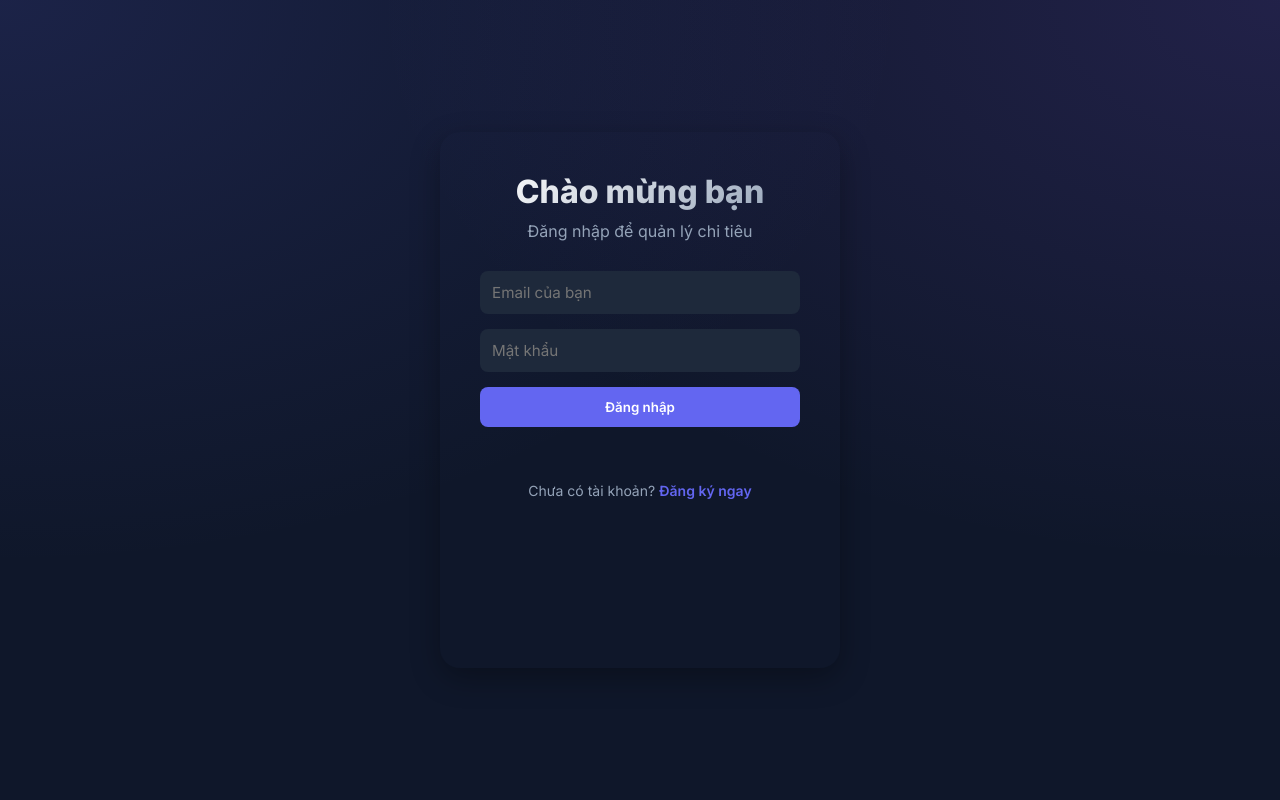
After one commit to NguyenHieu0204/PM-quan-ly-chi-tieu, a Flask app: page /auth in a window 1280 px wide. The commit adds this page. Run offline with Flask 3, Linux system fonts and the light colour scheme.

Commit message:
Implement Auth: Protect routes and isolate data with Supabase RLS

```diff
--- a/app.py
+++ b/app.py
@@ -1,37 +1,105 @@
-from flask import Flask, request, jsonify, render_template, send_file
+from flask import Flask, request, jsonify, render_template, send_file, redirect, url_for, session
 import os
 import pandas as pd
 from datetime import datetime
 import io
 from supabase import create_client, Client
 from dotenv import load_dotenv
+from functools import wraps
 
 load_dotenv()
 
 app = Flask(__name__)
+app.secret_key = os.environ.get("SECRET_KEY", "default-secret-key")
 
 # Supabase Setup
 url: str = os.environ.get("SUPABASE_URL")
 key: str = os.environ.get("SUPABASE_KEY")
 supabase: Client = create_client(url, key)
 
+def login_required(f):
+    @wraps(f)
+    def decorated_function(*args, **kwargs):
+        if 'user' not in session:
+            if request.path in ['/add', '/update', '/list'] or request.path.startswith('/delete'):
+                return jsonify({'error': 'Unauthorized'}), 401
+            return redirect(url_for('auth'))
+        return f(*args, **kwargs)
+    return decorated_function
+
 @app.route('/')
+@login_required
 def index():
-    return render_template('index.html')
+    return render_template('index.html', user=session['user'])
+
+@app.route('/auth')
+def auth():
+    if 'user' in session:
+        return redirect(url_for('index'))
+    return render_template('auth.html')
+
+@app.route('/register', methods=['POST'])
+def register():
+    data = request.json
+    try:
+        res = supabase.auth.sign_up({
+            "email": data['email'],
+            "password": data['password']
+        })
+        if res.user:
+            return jsonify({'status': 'ok', 'message': 'Đăng ký thành công! Hãy kiểm tra email để xác nhận (nếu có).'})
+        else:
+            return jsonify({'status': 'error', 'message': 'Đăng ký thất bại.'}), 400
+    except Exception as e:
+        return jsonify({'status': 'error', 'message': str(e)}), 400
+
+@app.route('/login', methods=['POST'])
+def login():
+    data = request.json
+    try:
+        res = supabase.auth.sign_in_with_password({
+            "email": data['email'],
+            "password": data['password']
+        })
+        if res.user:
+            session['user'] = {
+                'id': res.user.id,
+                'email': res.user.email
+            }
+            return jsonify({'status': 'ok'})
+        else:
+            return jsonify({'status': 'error', 'message': 'Sai email hoặc mật khẩu.'}), 401
+    except Exception as e:
+        return jsonify({'status': 'error', 'message': str(e)}), 400
+
+@app.route('/logout')
+def logout():
+    supabase.auth.sign_out()
+    session.pop('user', None)
+    return redirect(url_for('auth'))
 
 @app.route('/add', methods=['POST'])
+@login_required
 def add_expense():
     data = request.json
-    # Supabase expects float for amount
+    # The default value for user_id in Supabase is auth.uid(),
+    # but since RLS is enabled, we should specify it if we use Service Role,
+    # or just let Supabase handle it if we use the user's session token.
+    # However, supabase-py by default uses the key provided.
+    # To use the user's session, we'd need to set the session in the client.
+
+    # Simple way: just pass the user_id from our session
     res = supabase.table("expenses").insert({
         "amount": float(data['amount']),
         "type": data['type'],
         "description": data['description'],
-        "date": data['date']
+        "date": data['date'],
+        "user_id": session['user']['id']
     }).execute()
     return jsonify({'status': 'ok'})
 
 @app.route('/update', methods=['POST'])
+@login_required
 def update_expense():
     data = request.json
     res = supabase.table("expenses").update({
@@ -39,20 +107,22 @@ def update_expense():
         "type": data['type'],
         "description": data['description'],
         "date": data['date']
-    }).eq("id", int(data['id'])).execute()
+    }).eq("id", int(data['id'])).eq("user_id", session['user']['id']).execute()
     return jsonify({'status': 'ok'})
 
 @app.route('/delete/<int:id>', methods=['DELETE', 'POST'])
+@login_required
 def delete_expense(id):
-    supabase.table("expenses").delete().eq("id", id).execute()
+    supabase.table("expenses").delete().eq("id", id).eq("user_id", session['user']['id']).execute()
     return jsonify({'status': 'ok'})
 
 @app.route('/list')
+@login_required
 def get_expenses():
     start = request.args.get('start')
     end = request.args.get('end')
 
-    query = supabase.table("expenses").select("*")
+    query = supabase.table("expenses").select("*").eq("user_id", session['user']['id'])
     if start and end:
         query = query.gte("date", start).lte("date", end)
 
@@ -60,11 +130,12 @@ def get_expenses():
     return jsonify(res.data)
 
 @app.route('/export')
+@login_required
 def export_excel():
     start = request.args.get('start')
     end = request.args.get('end')
 
-    query = supabase.table("expenses").select("*")
+    query = supabase.table("expenses").select("*").eq("user_id", session['user']['id'])
     if start and end:
         query = query.gte("date", start).lte("date", end)
 
@@ -74,7 +145,6 @@ def export_excel():
     if df.empty:
         return "No data to export", 400
 
-    # Reorder/rename columns for export
     df_export = df[["id", "amount", "type", "description", "date"]]
     df_export.columns = ["ID", "Số tiền (VNĐ)", "Phân loại", "Nội dung", "Ngày"]
 
@@ -88,11 +158,10 @@ def export_excel():
                      download_name=f"Bao_cao_chi_tieu_{datetime.now().strftime('%Y%m%d')}.xlsx",
                      mimetype='application/vnd.openxmlformats-officedocument.spreadsheetml.sheet')
 
-# Backup/Import functionality can be adapted or removed for Supabase
-# For now, I'll keep simple JSON backup
 @app.route('/backup')
+@login_required
 def backup_json():
-    res = supabase.table("expenses").select("*").execute()
+    res = supabase.table("expenses").select("*").eq("user_id", session['user']['id']).execute()
     output = io.BytesIO(str(res.data).encode())
     return send_file(output, as_attachment=True, download_name=f"Backup_TaiChinh_{datetime.now().strftime('%Y%m%d')}.json")
 
--- /dev/null
+++ b/templates/auth.html
@@ -0,0 +1,165 @@
+<!DOCTYPE html>
+<html lang="vi">
+<head>
+    <meta charset="UTF-8">
+    <meta name="viewport" content="width=device-width, initial-scale=1.0">
+    <title>Xpense - Đăng nhập</title>
+    <link rel="stylesheet" href="/static/style.css">
+    <link href="https://fonts.googleapis.com/css2?family=Inter:wght@400;500;600;700;800&display=swap" rel="stylesheet">
+    <style>
+        .auth-container {
+            max-width: 400px;
+            margin: 100px auto;
+            padding: 40px;
+            background: var(--card-bg);
+            border-radius: 20px;
+            border: 1px solid var(--border);
+            box-shadow: 0 10px 30px rgba(0,0,0,0.3);
+        }
+        .auth-header {
+            text-align: center;
+            margin-bottom: 30px;
+        }
+        .auth-header h1 {
+            font-size: 32px;
+            font-weight: 800;
+            margin-bottom: 10px;
+        }
+        .auth-form input {
+            width: 100%;
+            padding: 12px;
+            margin-bottom: 15px;
+            background: #1e293b;
+            border: 1px solid var(--border);
+            border-radius: 8px;
+            color: white;
+        }
+        .auth-btn {
+            width: 100%;
+            padding: 12px;
+            background: var(--primary);
+            color: white;
+            border: none;
+            border-radius: 8px;
+            font-weight: 600;
+            cursor: pointer;
+            transition: all 0.3s;
+        }
+        .auth-btn:hover {
+            filter: brightness(1.1);
+            transform: translateY(-1px);
+        }
+        .toggle-text {
+            text-align: center;
+            margin-top: 20px;
+            color: var(--text-muted);
+            font-size: 14px;
+        }
+        .toggle-text a {
+            color: var(--primary);
+            text-decoration: none;
+            font-weight: 600;
+        }
+        #message {
+            text-align: center;
+            margin-top: 15px;
+            font-size: 14px;
+            min-height: 20px;
+        }
+        .success { color: var(--success); }
+        .error { color: #ef4444; }
+    </style>
+</head>
+<body>
+    <div class="auth-container">
+        <div class="auth-header">
+            <h1 id="authTitle">Chào mừng bạn</h1>
+            <p id="authSubtitle" style="color: var(--text-muted)">Đăng nhập để quản lý chi tiêu</p>
+        </div>
+
+        <div class="auth-form">
+            <input type="email" id="email" placeholder="Email của bạn" required>
+            <input type="password" id="password" placeholder="Mật khẩu" required>
+            <button id="authBtn" class="auth-btn" onclick="handleAuth()">Đăng nhập</button>
+        </div>
+
+        <div id="message"></div>
+
+        <div class="toggle-text">
+            <span id="toggleQuestion">Chưa có tài khoản?</span>
+            <a href="#" id="toggleAction" onclick="toggleMode()">Đăng ký ngay</a>
+        </div>
+    </div>
+
+    <script>
+        let isLogin = true;
+
+        function toggleMode() {
+            isLogin = !isLogin;
+            const title = document.getElementById('authTitle');
+            const subtitle = document.getElementById('authSubtitle');
+            const btn = document.getElementById('authBtn');
+            const question = document.getElementById('toggleQuestion');
+            const action = document.getElementById('toggleAction');
+            const msg = document.getElementById('message');
+
+            msg.innerText = '';
+
+            if (isLogin) {
+                title.innerText = 'Chào mừng bạn';
+                subtitle.innerText = 'Đăng nhập để quản lý chi tiêu';
+                btn.innerText = 'Đăng nhập';
+                question.innerText = 'Chưa có tài khoản?';
+                action.innerText = 'Đăng ký ngay';
+            } else {
+                title.innerText = 'Tạo tài khoản';
+                subtitle.innerText = 'Bắt đầu hành trình tài chính mới';
+                btn.innerText = 'Đăng ký';
+                question.innerText = 'Đã có tài khoản?';
+                action.innerText = 'Đăng nhập ngay';
+            }
+        }
+
+        async function handleAuth() {
+            const email = document.getElementById('email').value;
+            const password = document.getElementById('password').value;
+            const msg = document.getElementById('message');
+
+            if (!email || !password) {
+                msg.innerText = 'Vui lòng điền đầy đủ thông tin';
+                msg.className = 'error';
+                return;
+            }
+
+            const url = isLogin ? '/login' : '/register';
+            msg.innerText = 'Đang xử lý...';
+            msg.className = '';
+
+            try {
+                const res = await fetch(url, {
+                    method: 'POST',
+                    headers: { 'Content-Type': 'application/json' },
+                    body: JSON.stringify({ email, password })
+                });
+
+                const data = await res.json();
+                if (res.ok) {
+                    if (isLogin) {
+                        window.location.href = '/';
+                    } else {
+                        msg.innerText = data.message || 'Đăng ký thành công! Hãy đăng nhập.';
+                        msg.className = 'success';
+                        setTimeout(toggleMode, 2000);
+                    }
+                } else {
+                    msg.innerText = data.message || 'Lỗi: ' + res.statusText;
+                    msg.className = 'error';
+                }
+            } catch (err) {
+                msg.innerText = 'Lỗi kết nối server';
+                msg.className = 'error';
+            }
+        }
+    </script>
+</body>
+</html>
--- a/templates/index.html
+++ b/templates/index.html
@@ -47,10 +47,11 @@
             <div style="display: flex; justify-content: space-between; align-items: flex-start;">
                 <div>
                     <h1>Xpense</h1>
-                    <p style="color: var(--text-muted)">Quản lý dòng tiền của bạn một cách hiện đại</p>
+                    <p style="color: var(--text-muted)">Chào, <span style="color: var(--primary); font-weight: 600;">{{ user.email }}</span> 👋</p>
                 </div>
                 <div class="system-actions">
-                    <button class="btn btn-secondary btn-small" onclick="window.location.href='/backup'">Sao lưu (.db)</button>
+                    <button class="btn btn-secondary btn-small" onclick="window.location.href='/logout'" style="background: #ef4444; border-color: #ef4444;">Đăng xuất</button>
+                    <button class="btn btn-secondary btn-small" onclick="window.location.href='/backup'">Sao lưu (.json)</button>
                     <button class="btn btn-secondary btn-small" onclick="document.getElementById('importFile').click()">Nhập dữ liệu</button>
                     <input type="file" id="importFile" style="display:none" accept=".db" onchange="importData(this)">
                 </div>
```
Also changed, not shown: static/script.js (+13 -0 lines), test_supabase.py (deleted, +0 -15 lines).
